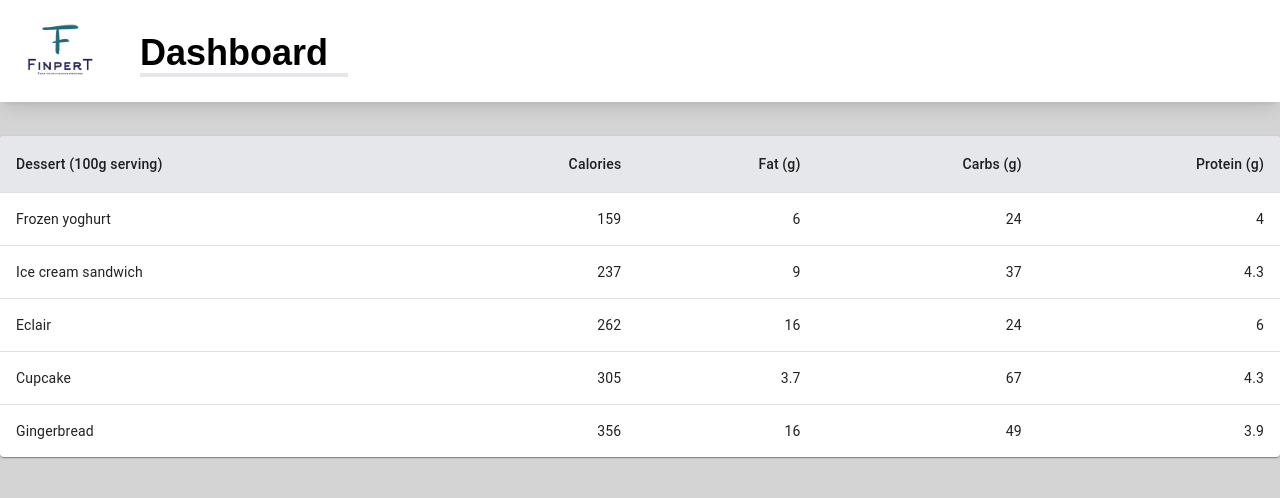
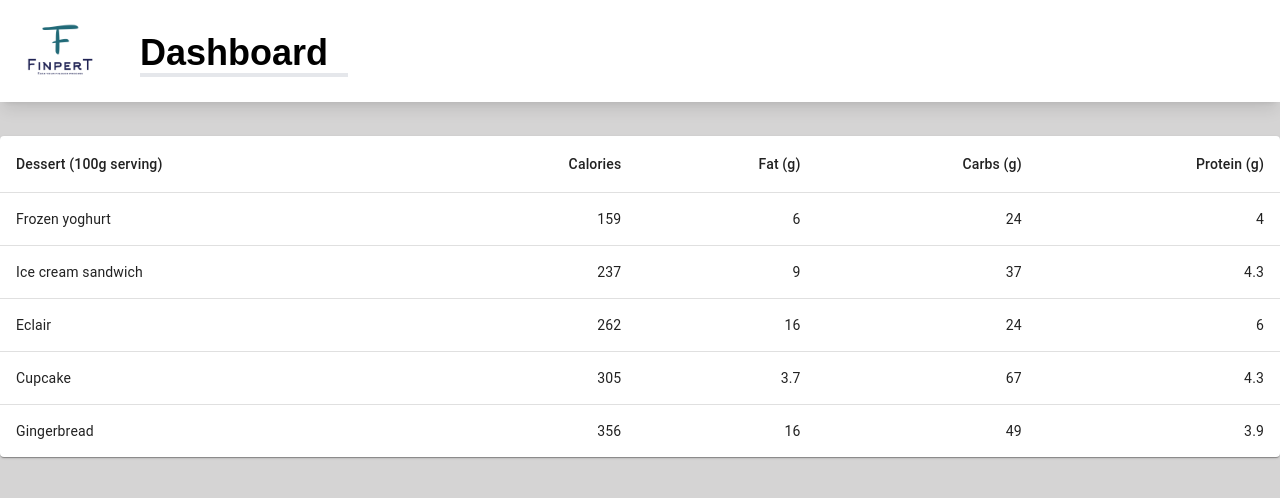
Before and after one commit to tienphap1405/financial-tracker-web-app, a Next.js app: page /monthly-detail-page in a window 1280 px wide. Shown: the top 498 px of the page. Built offline with nearby package versions, Linux system fonts and the light colour scheme.

Commit message:
Update page.js

```diff
--- a/app/monthly-detail-page/page.js
+++ b/app/monthly-detail-page/page.js
@@ -26,7 +26,7 @@ export default function MonthlyDetailPage() {
             <TableContainer component={Paper}>
                 <Table sx={{ minWidth: 650 }} aria-label="simple table">
                     <TableHead>
-                    <TableRow className='bg-gray-200'>
+                    <TableRow className='bg-gray-200s'>
                         <TableCell>Dessert (100g serving)</TableCell>
                         <TableCell align="right">Calories</TableCell>
                         <TableCell align="right">Fat&nbsp;(g)</TableCell>
```
